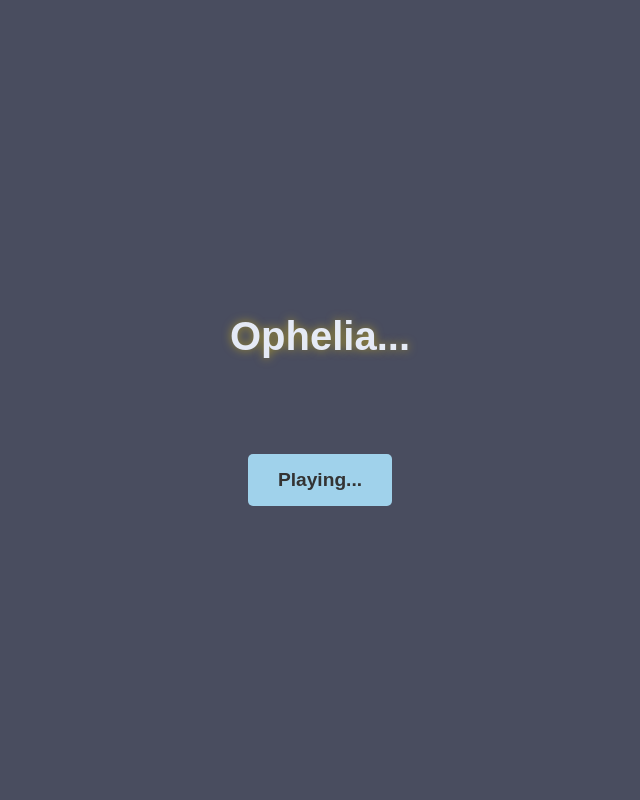
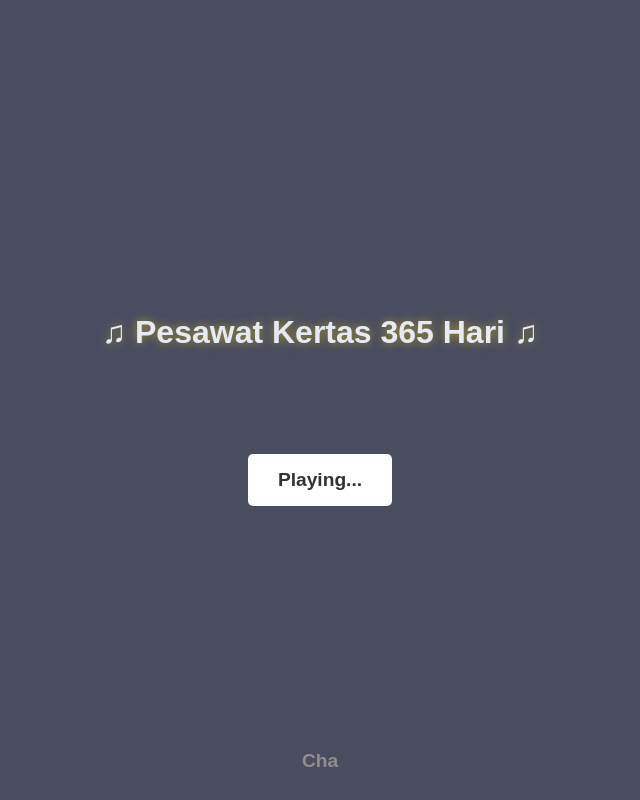
Before and after one commit to michaelfw/music-player, a plain HTML site: page index.html in a window 1280 px wide. Both pictures are taken after a click on the button "START MUSIC". Shown: the whole page, without its empty margins (320-960 px from the left). Drawn offline with Linux system fonts and the light colour scheme; a web font is replaced by a local one.

Commit message:
Update index.html

```diff
--- a/index.html
+++ b/index.html
@@ -4,7 +4,7 @@
     <head>
         <meta charset="UTF-8">
         <meta name="viewport" content="width=device-width, initial-scale=1.0">
-        <title>My Music Player</title>
+        <title>Pesawat Kertas 365 Hari</title>
         <link rel="preconnect" href="https://fonts.googleapis.com">
         <link rel="preconnect" href="https://fonts.gstatic.com" crossorigin>
         <link href="https://fonts.googleapis.com/css2?family=Geom:ital,wght@0,300..900;1,300..900&display=swap"
@@ -24,7 +24,7 @@
             }
 
             #lyrics-screen {
-                font-size: 2.5rem;
+                font-size: 2rem;
                 font-weight: bold;
                 min-height: 100px;
                 padding: 20px;
@@ -39,7 +39,7 @@
                 padding: 15px 30px;
                 font-size: 1.2rem;
                 cursor: pointer;
-                background-color: #A0D2EB;
+                background-color: white;
                 color: rgb(51, 51, 51);
                 font-weight: bold;
                 border: none;
@@ -50,6 +50,16 @@
 
             button:hover {
                 background-color: #7195a7;
+            }
+
+            #footer {
+                bottom: 0;
+                position: absolute;
+                font-size: 1.2rem;
+                font-weight: bold;
+                min-height: 30px;
+                padding: 20px;
+                color: #948c8c;
             }
 
             .appear {
@@ -76,21 +86,43 @@
 
         <button onclick="startPlayer()">START MUSIC</button>
 
+        <div id="footer">Cha</div>
+
         <script>
+            const file = "pesawat-kertas-365-hari.mp3";
+
             const music = [
-                { text: "Ophelia...", delay: 3800 },
-                { text: "Keep it one hundred on the land... ", delay: 2200 },
-                { text: "The sea...", delay: 1000 },
-                { text: "The Sky...", delay: 1000 },
-                { text: "Pledge allegiance to your hands...", delay: 2000 },
-                { text: "Your team...", delay: 1000 },
-                { text: "Your vibes...", delay: 1000 },
-                { text: "Don't care where the hell you been...", delay: 1500 },
-                { text: "'Cause now...", delay: 1500 },
-                { text: "You're mine...", delay: 500 },
-                { text: "It's 'bout to be the sleepless night...", delay: 2500 },
-                { text: "You've been dreaming of...", delay: 3000 },
-                { text: "The fate of Ophelia...", delay: 2000 }
+                { text: "♫ Pesawat Kertas 365 Hari ♫", delay: 13000 },
+                { text: "♫ Kutatap langit di pagi hari ♫", delay: 4000 },
+                { text: "♫ Kuawali hari dengan doa ♫", delay: 5000 },
+                { text: "♫ Semoga satu hari ini bisa ♫", delay: 4500 },
+                { text: "♫ Dipenuhi oleh senyum ♫", delay: 4500 },
+                { text: "♫ Walaupun terkadang hujan turun ♫", delay: 4500 },
+                { text: "♫ Dan air mata juga mengalir ♫", delay: 4500 },
+                { text: "♫ Di hari yang tak berjalan dengan mulus ♫", delay: 4500 },
+                { text: "♫ Besok pun tetap semangat ♫", delay: 5000 },
+                { text: "♫ Di dalam mimpiku selalu ♫", delay: 4200 },
+                { text: "♫ Terlihat ada diriku sendiri ♫", delay: 4500 },
+                { text: "♫ Yang dengan bebasnya ♫", delay: 2500 },
+                { text: "♫ Melakukan semua ♫", delay: 2000 },
+                { text: "♫ Hal yang ingin aku lakukan ♫", delay: 3500 },
+                { text: "♫ Hidup bagaikan pesawat kertas ♫", delay: 4500 },
+                { text: "♫ Terbang dan pergi ♫", delay: 2500 },
+                { text: "♫ Membawa impian ♫", delay: 3000 },
+                { text: "♫ Sekuat tenaga ♫", delay: 2200 },
+                { text: "♫ Dengan hembusan angin ♫", delay: 2500 },
+                { text: "♫ Terus melaju terbang ♫", delay: 3500 },
+                { text: "♫ Jangan bandingkan ♫", delay: 2300 },
+                { text: "♫ Jarak terbangnya ♫", delay: 2500 },
+                { text: "♫ Tapi bagaimana ♫", delay: 2000 },
+                { text: "♫ Dan apa yang dilalui ♫", delay: 3500 },
+                { text: "♫ Karena itulah ♫", delay: 2000 },
+                { text: "♫ Satu hal yang penting ♫", delay: 2500 },
+                { text: "♫ Selalu ♫", delay: 1300 },
+                { text: "♫ Sesuai kata hati ♫", delay: 3000 },
+                { text: "♫ San Byaku ♫", delay: 1100 },
+                { text: "♫ Roku juu go nichi ♫", delay: 4500 },
+                { text: "♫ ... ♫", delay: 11000 },
             ];
 
             function sleep(ms) {
@@ -101,7 +133,7 @@
                 const screen = document.getElementById("lyrics-screen");
                 const startButton = document.querySelector("button");
 
-                let audio = new Audio("Ophelia.mp3");
+                let audio = new Audio(file);
                 audio.play();
 
                 // Disable Button After Clicked
```
